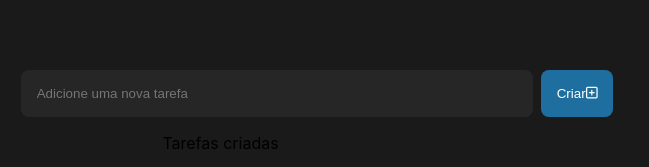
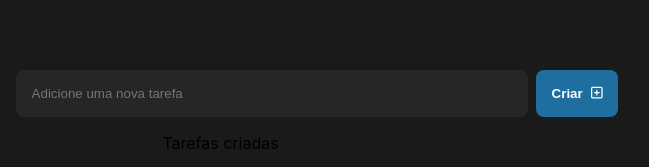
Before and after one commit to nickstarss/ProjetoDesafioReact, a React (Vite) app: page / in a window 1280 px wide. Shown: the part 126-293 px from the top of the page, without its empty margins (323-972 px from the left). Built offline with nearby package versions, Linux system fonts and the light colour scheme.

Commit message:
💄style: styling searchbar button (done)

```diff
--- a/src/App.css
+++ b/src/App.css
@@ -20,13 +20,19 @@
 
 .searchbar button{
     padding: 1rem;
-    color: white;
     background-color: var(--blue-dark);
     border: none;
     border-radius: 0.5rem;
 
+    color: white;
+    font-weight: bold;
+
     cursor: pointer;
     transition: 0.3s;
+}
+
+.searchbar-img{
+    margin-left: 0.5rem;
 }
 
 .searchbar button::placeholder{
--- a/src/App.jsx
+++ b/src/App.jsx
@@ -15,7 +15,7 @@ function App() {
 
       <form className={"searchbar"}>
         <input placeholder='Adicione uma nova tarefa'/>
-        <button>Criar<FontAwesomeIcon icon={faSquarePlus} /></button>
+        <button>Criar<FontAwesomeIcon icon={faSquarePlus} className={"searchbar-img"}/></button>
       </form>
 
       <div className={"tasks"}>
```
